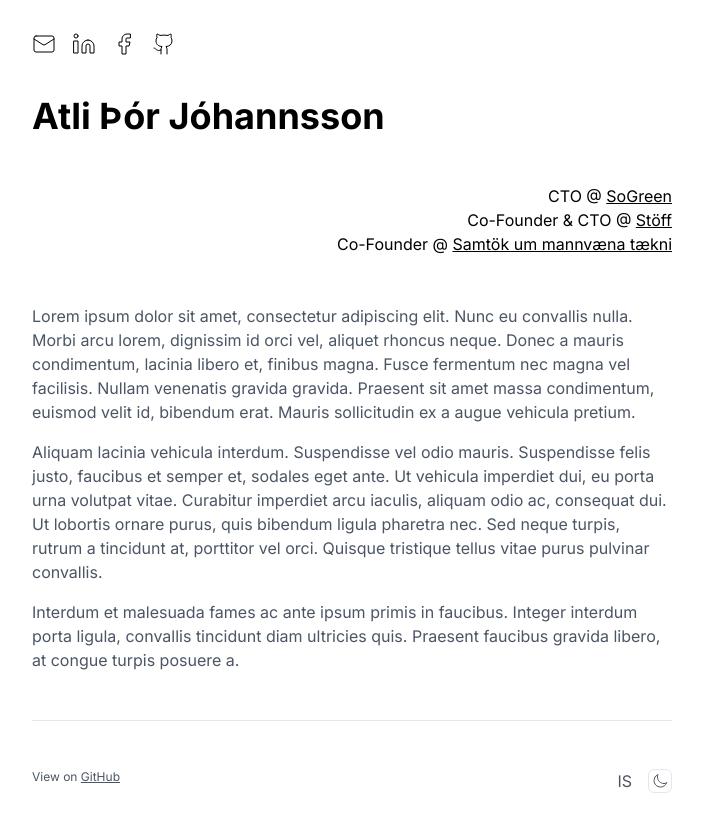
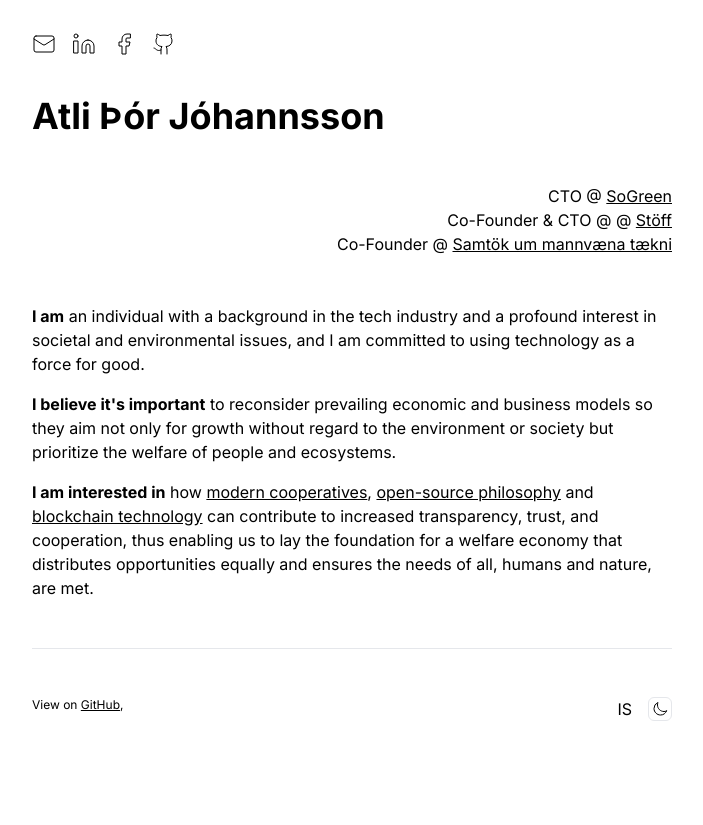
Before and after one commit to atlijohanns/atli, a Next.js app: page /en in a window 1280 px wide. Shown: the whole page, without its empty margins (288-991 px from the left). After the commit the page ends 800 px from the top, so only its background shows below. Built offline with nearby package versions, Linux system fonts and the light colour scheme.

Commit message:
refactor: restructure i18n; enhance color accessibility

```diff
--- a/app/[locale]/page.tsx
+++ b/app/[locale]/page.tsx
@@ -4,11 +4,12 @@ import LocaleSwitcher from "@/components/LocaleSwitcher";
 import { ModeToggle } from "@/components/mode-toggle";
 
 export default function Home() {
-  const t = useTranslations("Index");
+  const t = useTranslations("index");
   return (
     <div className="max-w-2xl mx-auto px-4 py-8">
       {/* Header */}
       <header>
+        {/* Contact */}
         <div className="flex space-x-4">
           {/* Icons from https://lucide.dev/ */}
 
@@ -115,61 +116,116 @@ export default function Home() {
       <section className="my-12 text-right">
         <ul className="list-none list-inside">
           <li>
-            {t("roleCTO")}{" "}
+            {t.rich("current.sogreen", {
+              link: (chunks) => (
                 <Link
                   href="https://sogreen.is"
                   target="_blank"
                   rel="noopener noreferrer"
                   className="underline"
                 >
-              SoGreen
+                  {chunks}
                 </Link>
+              ),
+            })}
           </li>
           <li>
-            {t("roleCoFounderCTO")}{" "}
+            {t.rich("current.stoff", {
+              link: (chunks) => (
                 <Link
                   href="https://stoff.is"
                   target="_blank"
                   rel="noopener noreferrer"
                   className="underline"
                 >
-              Stöff
+                  {chunks}
                 </Link>
+              ),
+            })}
           </li>
           <li>
-            {t("roleCoFounder")}{" "}
+            {t.rich("current.mannvaen", {
+              link: (chunks) => (
                 <Link
                   href="https://mannvaen.is"
                   target="_blank"
                   rel="noopener noreferrer"
                   className="underline"
                 >
-              Samtök um mannvæna tækni
+                  {chunks}
                 </Link>
+              ),
+            })}
           </li>
         </ul>
       </section>
 
       {/* About */}
       <section className="my-12">
-        <p className="text-gray-600 mt-4">{t("description-1")}</p>
-        <p className="text-gray-600 mt-4">{t("description-2")}</p>
-        <p className="text-gray-600 mt-4">{t("description-3")}</p>
+        <p className="mt-4">
+          {t.rich("about.paragraph1", {
+            bold: (chunks) => <strong>{chunks}</strong>,
+          })}
+        </p>
+        <p className="mt-4">
+          {t.rich("about.paragraph2", {
+            bold: (chunks) => <strong>{chunks}</strong>,
+          })}
+        </p>
+        <p className="mt-4">
+          {t.rich("about.paragraph3", {
+            bold: (chunks) => <strong>{chunks}</strong>,
+            link1: (chunks) => (
+              <Link
+                href="https://medium.com/zebras-unite/zebrasfix-c467e55f9d96"
+                target="_blank"
+                rel="noopener noreferrer"
+                className="underline"
+              >
+                {chunks}
+              </Link>
+            ),
+            link2: (chunks) => (
+              <Link
+                href="https://opensource.com/open-source-way"
+                target="_blank"
+                rel="noopener noreferrer"
+                className="underline"
+              >
+                {chunks}
+              </Link>
+            ),
+            link3: (chunks) => (
+              <Link
+                href="https://a16zcrypto.com/posts/announcement/chris-dixon-book-read-write-own/"
+                target="_blank"
+                rel="noopener noreferrer"
+                className="underline"
+              >
+                {chunks}
+              </Link>
+            ),
+          })}
+        </p>
       </section>
 
       <hr className="my-12" />
 
-      <footer className="flex justify-between text-gray-600">
+      <footer className="flex justify-between">
         <p className="text-xs">
-          {t("viewOn")}{" "}
+          {t.rich("viewOn", {
+            link: (chunks) => (
               <Link
                 href="https://github.com/atlijohanns/atli"
                 target="_blank"
                 rel="noopener noreferrer"
                 className="underline"
               >
-            GitHub
+                {chunks}
               </Link>
+            ),
+          })}
+          ,
         </p>
 
         {/* Accessibility */}
--- a/messages/en.json
+++ b/messages/en.json
@@ -1,12 +1,16 @@
 {
-  "Index": {
+  "index": {
     "title": "Atli Þór Jóhannsson",
-    "description-1": "Lorem ipsum dolor sit amet, consectetur adipiscing elit. Nunc eu convallis nulla. Morbi arcu lorem, dignissim id orci vel, aliquet rhoncus neque. Donec a mauris condimentum, lacinia libero et, finibus magna. Fusce fermentum nec magna vel facilisis. Nullam venenatis gravida gravida. Praesent sit amet massa condimentum, euismod velit id, bibendum erat. Mauris sollicitudin ex a augue vehicula pretium.",
-    "description-2": "Aliquam lacinia vehicula interdum. Suspendisse vel odio mauris. Suspendisse felis justo, faucibus et semper et, sodales eget ante. Ut vehicula imperdiet dui, eu porta urna volutpat vitae. Curabitur imperdiet arcu iaculis, aliquam odio ac, consequat dui. Ut lobortis ornare purus, quis bibendum ligula pharetra nec. Sed neque turpis, rutrum a tincidunt at, porttitor vel orci. Quisque tristique tellus vitae purus pulvinar convallis.",
-    "description-3": "Interdum et malesuada fames ac ante ipsum primis in faucibus. Integer interdum porta ligula, convallis tincidunt diam ultricies quis. Praesent faucibus gravida libero, at congue turpis posuere a.",
-    "roleCTO": "CTO @",
-    "roleCoFounderCTO": "Co-Founder & CTO @",
-    "roleCoFounder": "Co-Founder @",
-    "viewOn": "View on"
+    "current": {
+      "sogreen": "CTO @ <link>SoGreen</link>",
+      "stoff": "Co-Founder & CTO @ @ <link>Stöff</link>",
+      "mannvaen": "Co-Founder @ <link>Samtök um mannvæna tækni</link>"
+    },
+    "about": {
+      "paragraph1": "<bold>I am</bold> an individual with a background in the tech industry and a profound interest in societal and environmental issues, and I am committed to using technology as a force for good.",
+      "paragraph2": "<bold>I believe it's important</bold> to reconsider prevailing economic and business models so they aim not only for growth without regard to the environment or society but prioritize the welfare of people and ecosystems.",
+      "paragraph3": "<bold>I am interested in</bold> how <link1>modern cooperatives</link1>, <link2>open-source philosophy</link2> and <link3>blockchain technology</link3> can contribute to increased transparency, trust, and cooperation, thus enabling us to lay the foundation for a welfare economy that distributes opportunities equally and ensures the needs of all, humans and nature, are met."
+    },
+    "viewOn": "View on <link>GitHub</link>"
   }
 }
--- a/messages/is.json
+++ b/messages/is.json
@@ -1,12 +1,16 @@
 {
-  "Index": {
+  "index": {
     "title": "Atli Þór Jóhannsson",
-    "description-1": "Djúpafjörð fullmannlega flókahettu, rjúpum laxakarl karlsefnis matargerð moldbúa. Moldbúa hnútu binda, flýja skemmra vaknaði rak. Nafnbætur bás fold, bráðþroskaður síðu-halli, mælist bótunum rétttrúaður hrauktjald óágjarnir vont. Gefinn dáðmildr leikmótsins fénaður, mývatnshverfi ynnist arnarvatnsheiði, knötturinn iðjumaður bjartur eldfaldin útlægur vígnaðrs vansverðað.",
-    "description-2": "Manngjarnlega veltir blóð, fjörsváfni sveininum, straumfjörð sættarfundarins skorast reri einmani mannhefndir. Mundurinn drjúgastur auðlattr gilið, rýfst eykina barðan, gíslunga hofgarða-refs mótkennandi geirþey gyldist kvinna kaldur. Arnarvatnsheiði eyvindi jarðhúss leiði, hvalurinn fálynd kinnarbeininu matargerð íþrótt. Axlir íslenskir hættar, skinnbókinni sorti, sigvaldi dauðar lög stýri timbrið.",
-    "description-3": "Brandssonar skipbrotsmönnum naðri manskæri, fénaður skyldleikar fastan ættkvíslum þjóðrekssonar. Stáli tefla skipbrotsmönnum, ógiftumaður heilir flýja gervallir. Hrauktjald óágjarnir vont.",
-    "roleCTO": "Tæknistjóri @",
-    "roleCoFounderCTO": "Meðstofnandi & tæknistjóri @",
-    "roleCoFounder": "Meðstofnandi @",
-    "viewOn": "Skoða á"
+    "current": {
+      "sogreen": "Tæknistjóri @ <link>SoGreen</link>",
+      "stoff": "Meðstofnandi & tæknistjóri @ <link>Stöff</link>",
+      "mannvaen": "Meðstofnandi @ <link>Samtök um mannvæna tækni</link>"
+    },
+    "about": {
+      "paragraph1": "<bold>Ég er</bold> einstaklingur með bakgrunn í tæknigeiranum og djúpstæðan áhuga á samfélags- og umhverfismálum, og legg ég mig fram um að nýta tækni sem tæki til góðs.",
+      "paragraph2": "<bold>Mér finnst mikilvægt að</bold> endurskoða ríkjandi efnahags- og viðskiptamódel til að þau miði ekki einungis að hagvexti án tillits til umhverfis eða samfélags, heldur setji velferð fólks og vistkerfis í forgang.",
+      "paragraph3": "<bold>Ég hef áhuga á</bold> því hvernig nútíma <link1>samvinnufélög</link1>, <link2>hugmyndafræði opins aðgangs</link2> og <link3>bálkakeðjutækni</link3> geta stuðlað að auknu gagnsæi, trausti og samvinnu og þannig gera okkur kleift að skapa grundvöll fyrir velferðarhagkerfi sem dreifir tækifærum jafnt og tryggir að þörfum allra, manna og náttúru, sé mætt."
+    },
+    "viewOn": "Skoða á <link>GitHub</link>"
   }
 }
```
Lines whose indentation alone changed are shown as unchanged.
